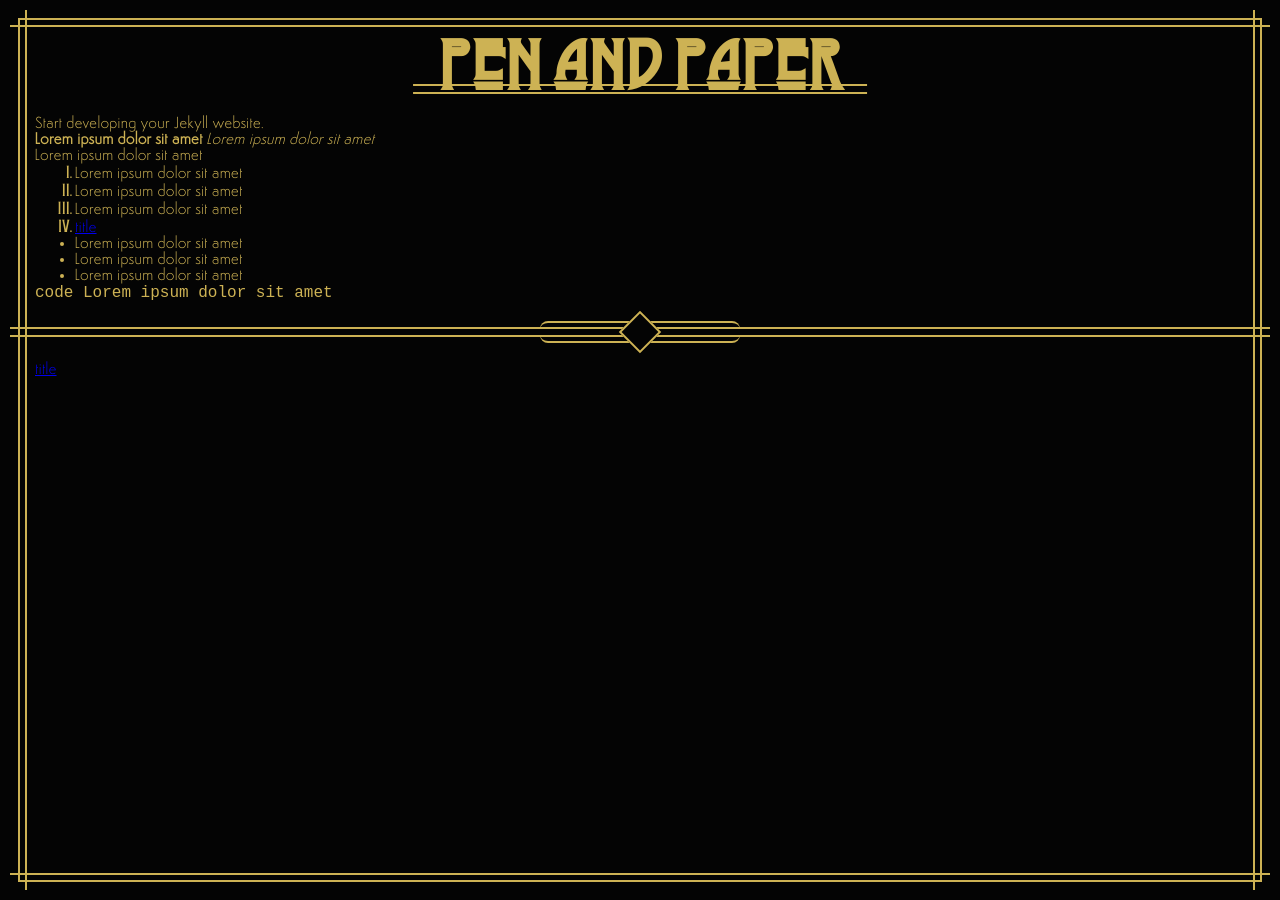
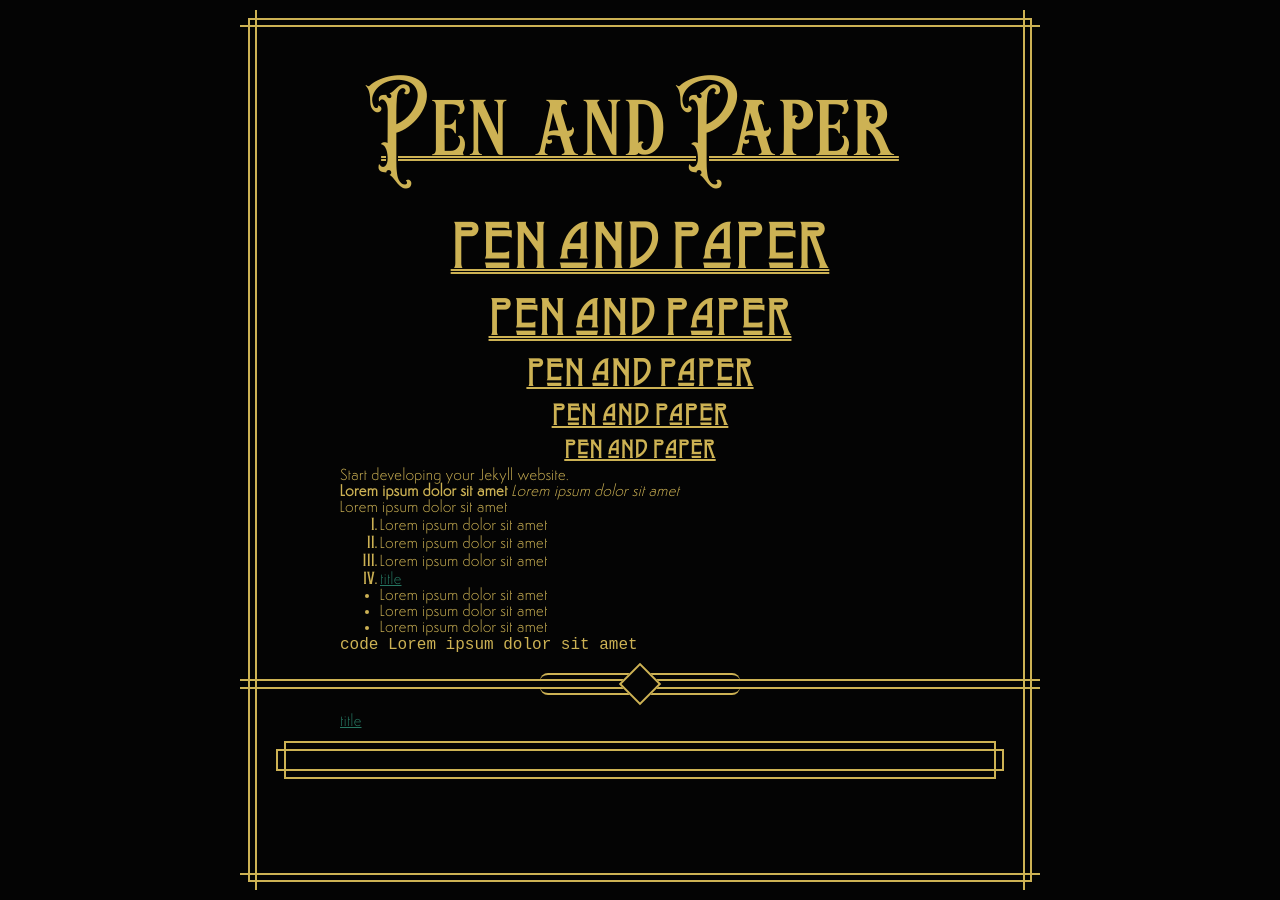
Before and after one commit to EricVonBrumby/pnp, a Jekyll site: the page built from index.md, in a window 1280 px wide. Built offline with Jekyll 4.4.1, drawn with Linux system fonts in a browser that asks for light colours.

Commit message:
[TASK] styling of ce

```diff
--- a/_layouts/default.html
+++ b/_layouts/default.html
@@ -1,5 +1,5 @@
 <!DOCTYPE html>
-<html lang="{{ site.lang | default: "en-US" }}">
+<html lang="de-DE">
   <head>
     <meta name="viewport" content="width=device-width, initial-scale=1">
     <meta charset="utf-8">
@@ -7,8 +7,11 @@
     <link rel="stylesheet" href="{{ "/assets/css/main.css" | relative_url }}">
   </head>
   <body>
-      <div class="artdeco-box">
-          {{ content }}
+      <div class="wrapper">
+          <section class="artdeco-box--overhang">
+              {{ content }}
+              <div class="artdeco-box--setin"></div>
+          </section>
       </div>
   </body>
 </html>
--- a/_sass/layout.scss
+++ b/_sass/layout.scss
@@ -13,7 +13,15 @@ body {
     padding: 10px;
 }
 
+.wrapper {
+    height: 100%;
+    width: 100%;
+    max-width: 800px;
+    margin-inline: auto;
+}
+
 .artdeco-box {
+    &--overhang {
         --lw: 2px; /* thickness of lines */
         --o1: 15px; /* offest of lines*/
         --o2: 10px; /* offset of rectangle */
@@ -32,3 +40,27 @@ body {
                         #0000 25%,
                         variables.$bodyColor 0) 0 0/calc(100% - var(--lw)) calc(100% - var(--lw)) padding-box border-box;
     }
+
+    &--setin {;
+        position: relative;
+        padding: 15px;
+        margin: 15px;
+
+        &:before, &:after {
+            content: '';
+            border: 2px solid variables.$bodyColor;
+            position: absolute;
+        }
+
+        &:before {
+            inset-block: -4px;
+            inset-inline: 4px;
+        }
+
+        &:after {
+            /* horizontal*/
+            inset-block: 4px;
+            inset-inline: -4px;
+        }
+    }
+}
--- a/_sass/typography.scss
+++ b/_sass/typography.scss
@@ -3,6 +3,11 @@
 @font-face {
     font-family: 'Dyer';
     src: url("../fonts/Dyer.ttf");
+}
+
+@font-face {
+    font-family: 'Heritage';
+    src: url("../fonts/ja-her-reg.ttf");
 }
 
 @font-face {
@@ -20,76 +25,61 @@
     src: url("../fonts/SemplicitaLight.otf");
 }
 
-@mixin art-deco-underline() {
-    position: relative;
-    left: 50%;
-    transform: translateX(-50%);
-    display: inline-block;
-
-    &::after {
-        content: '';
-        position: absolute;
-        left: 0;
-        right: 0;
-        bottom: -10px;
-        height: 10px;
-        background: linear-gradient(to bottom,
-                variables.$bodyColor 0%,
-                variables.$bodyColor 20%,
-                transparent 20%,
-                transparent 80%,
-                variables.$bodyColor 80%,
-                variables.$bodyColor 100%
-        );
-        z-index: -1;
-    }
-}
-
-
 body {
     font-family: 'Semplicita Light', sans-serif;
     font-size: 16px;
 }
 
 h1 {
-    font-size: 4em;
+    font-size: 10em;
     font-weight: bold;
 }
 
 h2 {
-    font-size: 3.25em;
+    font-size: 3.75em;
     font-weight: bold;
 }
 
 h3 {
-    font-size: 2.5em;
+    font-size: 3em;
     font-weight: bold;
 }
 
 h4 {
+    font-size: 2.25em;
+    font-weight: bold;
+}
+
+h5 {
     font-size: 1.75em;
     font-weight: bold;
 }
 
-h5 {
+h6 {
     font-size: 1.5em;
-    font-weight: bold;
-}
-
-h6 {
-    font-size: 1em;
     font-weight: bold;
 }
 
 h1, h2, h3, h4, h5, h6 {
     font-family: 'Dyer', sans-serif;
+    font-weight: normal;
     text-align: center;
     width: fit-content;
     padding-inline: 25px;
     margin-inline: auto;
     margin-bottom: 0.5em;
 
-    @include art-deco-underline()
+    text-decoration: underline;
+    text-decoration-thickness: 2px;
+}
+
+h1 {
+    font-family: 'Heritage', serif;
+    margin-bottom: 0.125em;
+}
+
+h1, h2, h3 {
+    text-decoration-style: double;
 }
 
 ol {
@@ -148,3 +138,12 @@ hr {
         border-radius: 8px;
     }
 }
+
+p, blockquote, ol, ul {
+    max-width: 600px;
+    margin-inline: auto;
+}
+
+a, a:visited, a:hover {
+    color: variables.$accentColor;
+}
--- a/_sass/variables.scss
+++ b/_sass/variables.scss
@@ -1,5 +1,6 @@
 $backgroundColor: #040404;
 $bodyColor: #cdb254;
 $bodyFont: "Semplicita Light";
+$accentColor: #267762;
 
 $headingFont: "ParkLane";
--- a/index.md
+++ b/index.md
@@ -4,6 +4,11 @@ title: "Pen and Paper"
 ---
 
 # Pen and Paper
+## Pen and Paper
+### Pen and Paper
+#### Pen and Paper
+##### Pen and Paper
+###### Pen and Paper
 
 Start developing your Jekyll website.
 
```
Also changed, not shown: todo.txt (added, +9 -0 lines), assets/fonts/ja-her-reg.ttf (added). Lines whose indentation alone changed are shown as unchanged.
